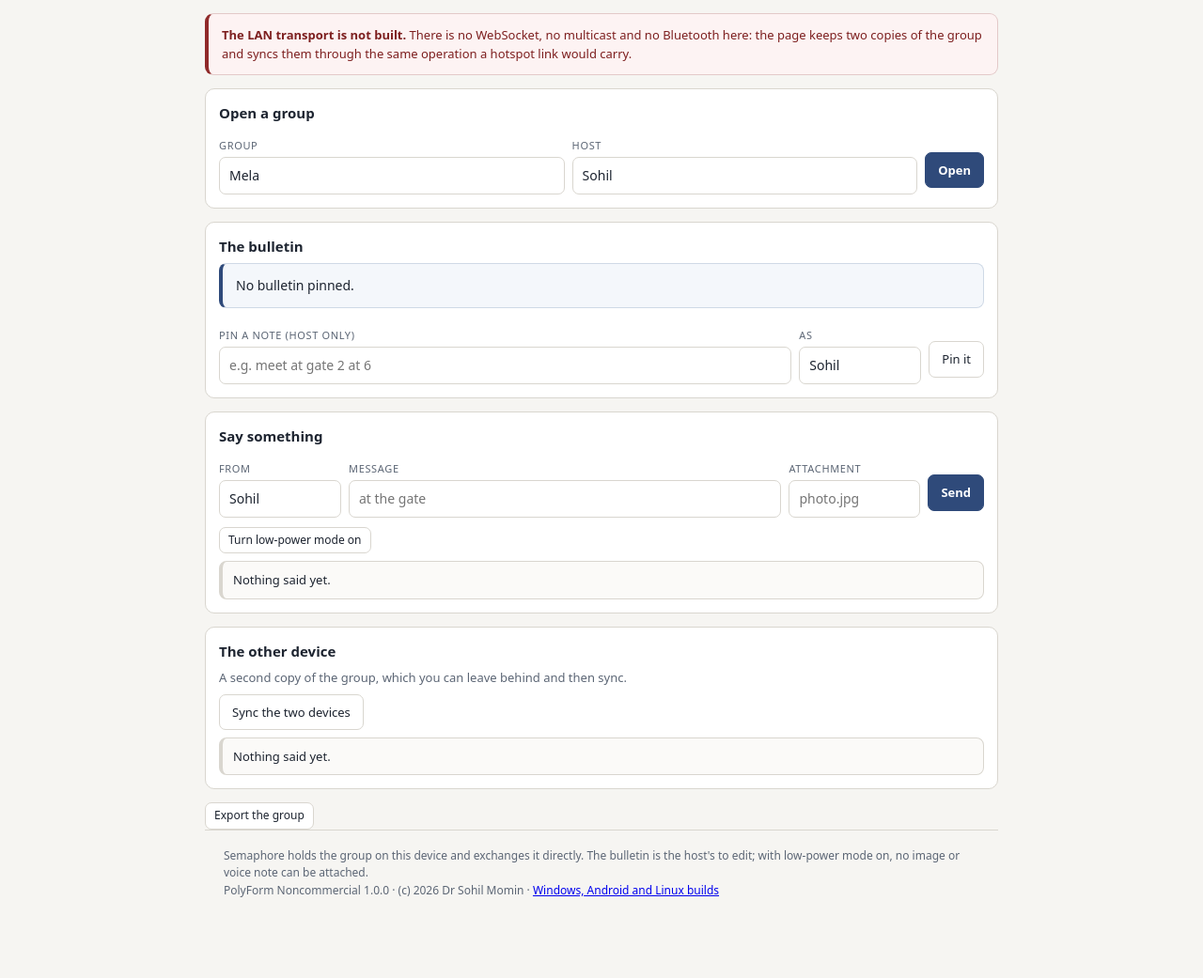
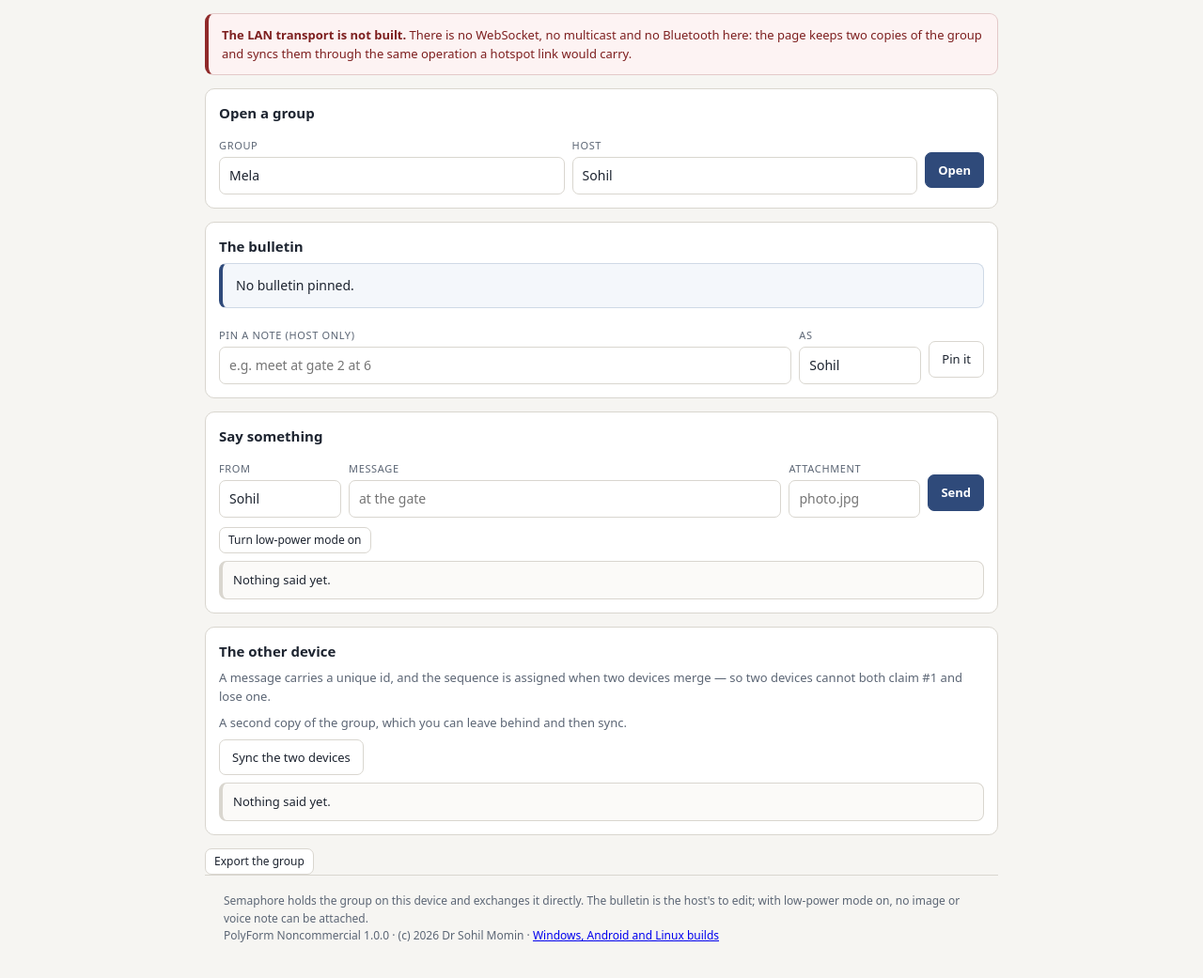
Before and after one commit to drsamonline/app-semaphore, a website: page docs/play/index.html in a window 1280 px wide. Shown: the part 61-1102 px from the top of the page at 94% size. Before the commit the page ends 1077 px from the top, so only its background shows below. Drawn offline with Linux system fonts and the light colour scheme.

Commit message:
docs: say on the page where the sequence comes from
Also the push that triggers the build: a workflow added in the branch-creating push does not fire for
that push.

```diff
--- a/docs/play/index.html
+++ b/docs/play/index.html
@@ -93,6 +93,7 @@
 
   <section class="card">
     <h2>The other device</h2>
+    <p class="claim">A message carries a unique id, and the sequence is assigned when two devices merge — so two devices cannot both claim #1 and lose one.</p>
     <p class="claim">A second copy of the group, which you can leave behind and then sync.</p>
     <div class="bar" style="margin-top:0">
       <button type="button" id="syncBtn">Sync the two devices</button>
```
